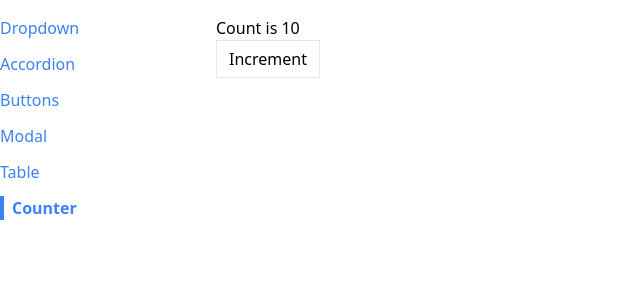
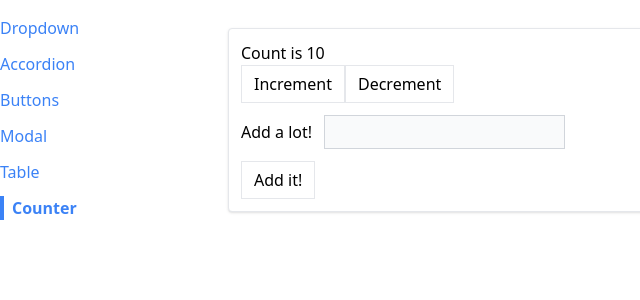
Before and after one commit to liamob/ReactJS_Projects, a React (Create React App) app in the folder comps/: page /counter in a window 1280 px wide. Shown: the top 300 px of the page, without its empty margins (0-640 px from the left). Built offline with nearby package versions, Linux system fonts and the light colour scheme.

Commit message:
Updated counter page to use reducer function

```diff
--- a/comps/src/pages/CounterPage.js
+++ b/comps/src/pages/CounterPage.js
@@ -1,17 +1,93 @@
+import { useReducer } from 'react';
+import Button from '../components/Button';
+import Panel from '../components/Panel';
 
-import Button from '../components/Button';
-import useCounter from '../hooks/use-counter';
+const INCREMENT_COUNT = 'increment';
+const SET_VALUE_TO_ADD = 'change_value_to_add';
+const DECREMENT_COUNT = "decrement";
+const ADD_VALUE_TO_COUNT = 'add_value_to_count';
+
+const reducer = (state, action) => {
+    switch (action.type) {
+        case INCREMENT_COUNT:
+            return {
+                ...state,
+                count: state.count + 1,
+            };
+        case DECREMENT_COUNT:
+            return {
+                ...state,
+                count: state.count - 1,
+            };
+        case ADD_VALUE_TO_COUNT:
+            return {
+                ...state,
+                count: state.count + state.valueToAdd,
+                valueToAdd: 0,
+            };
+        case SET_VALUE_TO_ADD:
+            return {
+                ...state,
+                valueToAdd: action.payload,
+            };
+        default:
+            return state;
+    }
+};
 
 function CounterPage({ initialCount }) {
-    const { count, increment } = useCounter(initialCount);
+    //const [count, setCount] = useState(initialCount);
+    //const [valueToAdd, setValueToAdd] = useState(0);
+    const [state, dispatch] = useReducer(reducer, {
+        count: initialCount,
+        valueToAdd: 0
+    });
+    console.log(state);
+
+    const increment = () => {
+        dispatch({
+            type: INCREMENT_COUNT,
+        });
+    };
+    const decrement = () => {
+        dispatch({
+            type: DECREMENT_COUNT,
+        });
+    };
+    const handleChange = (event) => {
+        const value = parseInt(event.target.value) || 0;
+
+        dispatch({
+            type: SET_VALUE_TO_ADD,
+            payload: value
+        });
+    };
+    const handleSubmit = (event) => {
+        event.preventDefault();
+
+        dispatch({
+            type: ADD_VALUE_TO_COUNT,
+        });
+    }
 
     return (
-        <div>
-            <h1>Count is {count}</h1>
-            <Button onClick={increment}>
-                Increment
-            </Button>
-        </div>
+        <Panel className="m-3">
+            <h1 className="text-leg">Count is {state.count}</h1>
+            <div className="flex flex-row">
+                <Button onClick={increment}>Increment</Button>
+                <Button onClick={decrement}>Decrement</Button>
+            </div>
+            <form onSubmit={handleSubmit}>
+                <label>Add a lot!</label>
+                <input
+                    value={state.valueToAdd || ""}
+                    onChange={handleChange}
+                    type="number"
+                    className="p-1 m-3 bg-gray-50 border border-gray-300"
+                />
+                <Button>Add it!</Button>
+            </form>
+        </Panel>
     );
 }
 
```
